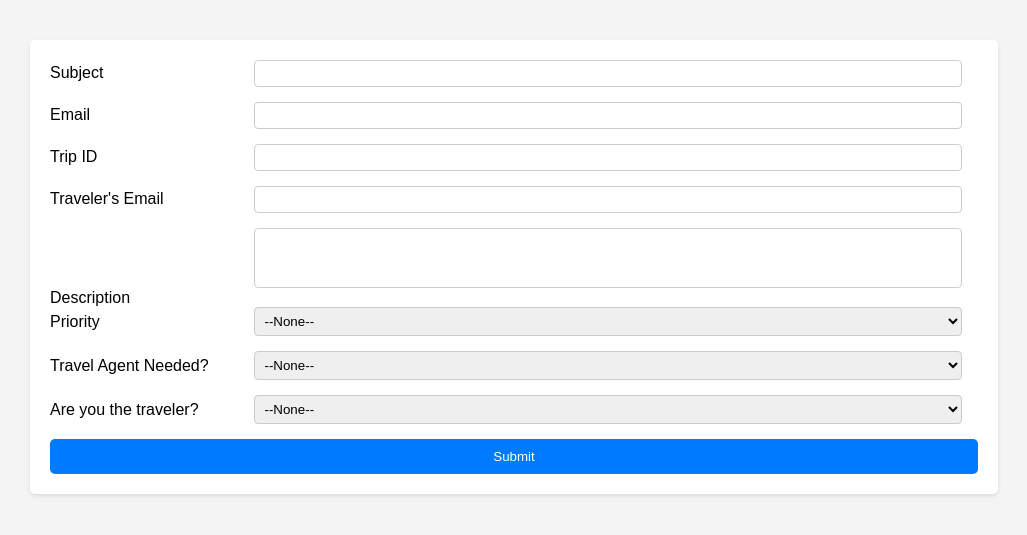
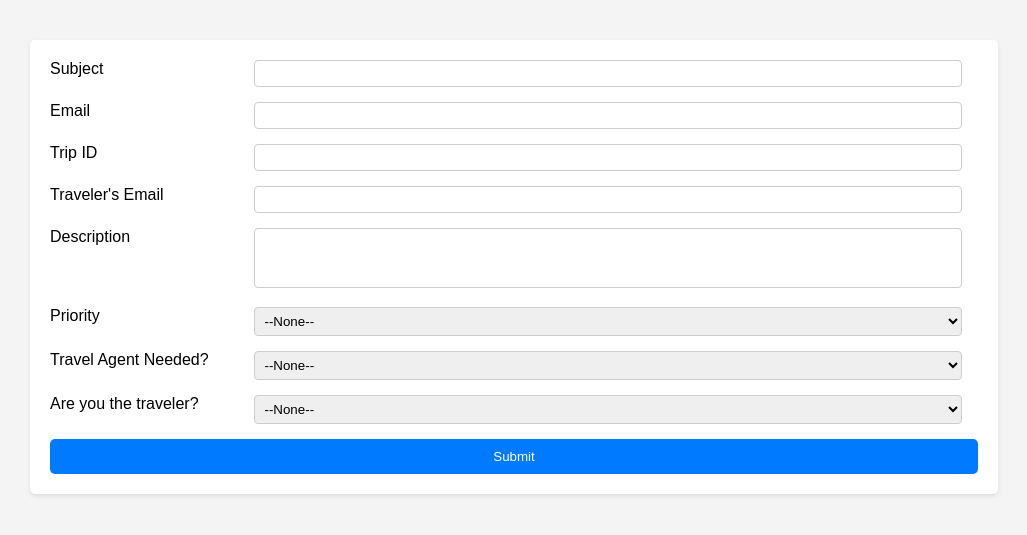
Before and after one commit to yuvcas/Spotnana, a plain HTML site: page index.html in a window 1280 px wide. Shown: the part 133-668 px from the top of the page, without its empty margins (126-1153 px from the left). Drawn offline with Linux system fonts and the light colour scheme.

Commit message:
Add files via upload

```diff
--- a/index.html
+++ b/index.html
@@ -26,7 +26,7 @@
             display: inline-block;
             width: 200px;
             text-align: left;
-            vertical-align: middle;
+            vertical-align: top;
         }
         form input[type="text"],
         form textarea,
```
